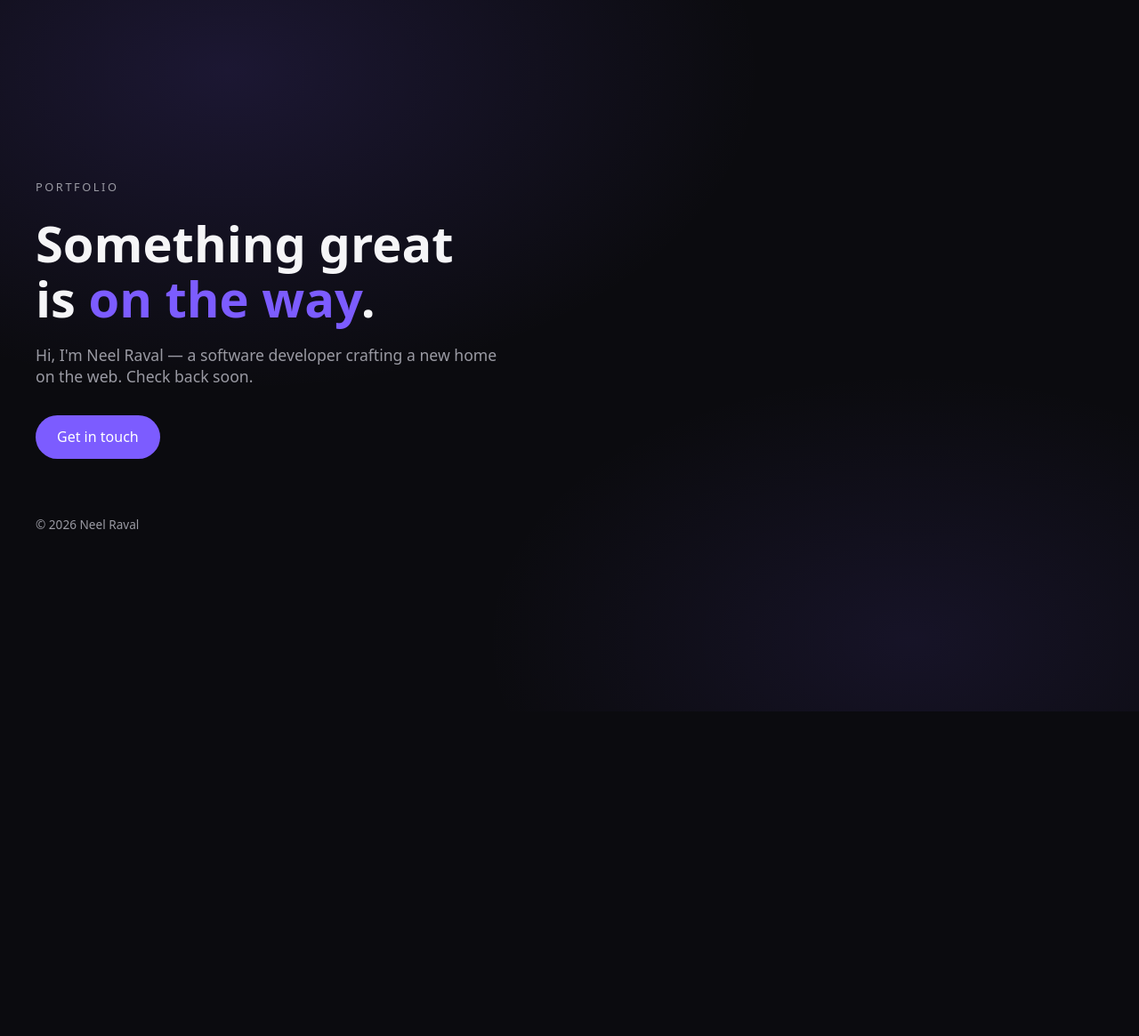
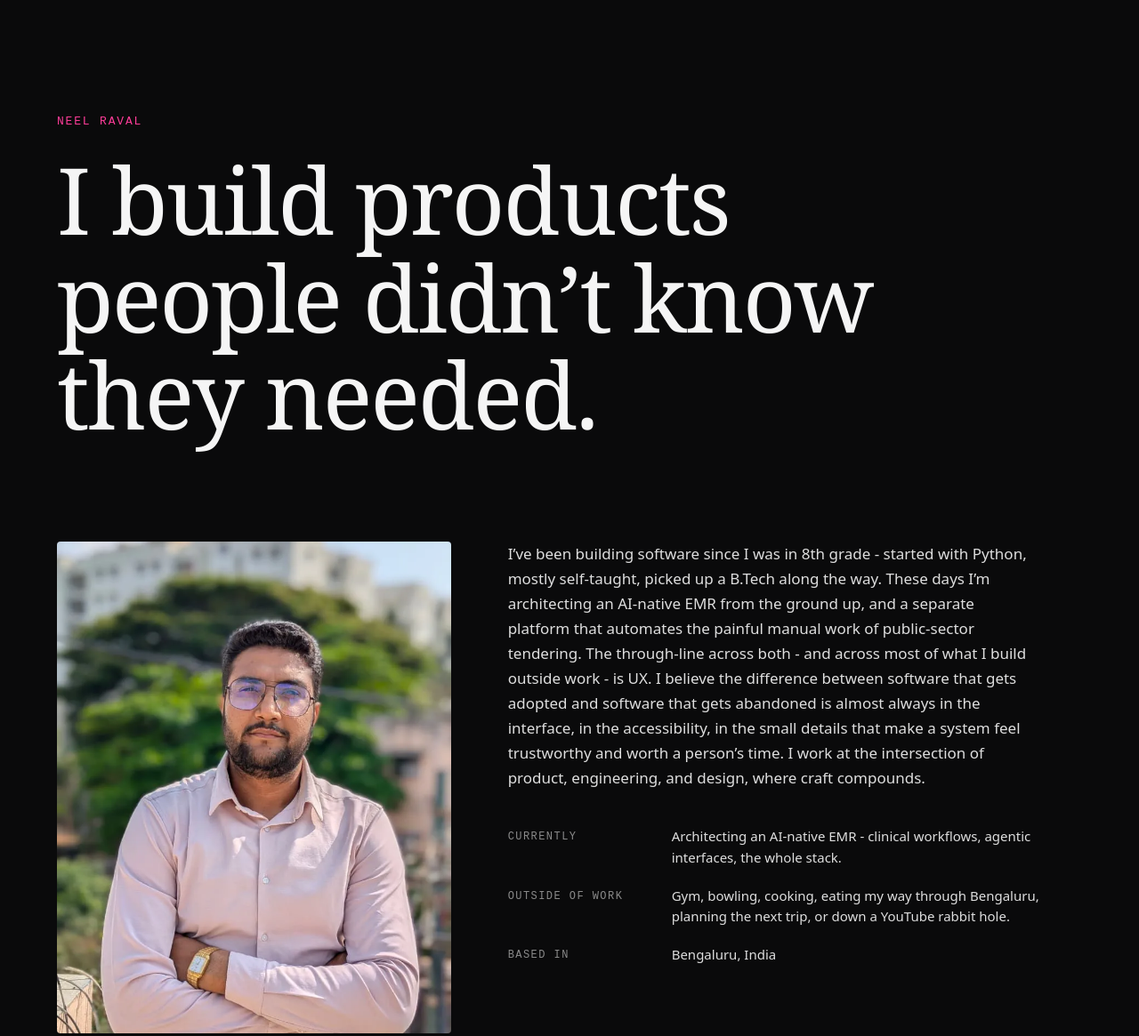
Before and after one commit to neelraval13/neelluu, an Astro site: page / in a window 1280 px wide. Shown: the whole page at 89% size. Before the commit the page ends 800 px from the top, so only its background shows below. Built offline with nearby package versions, Linux system fonts and the light colour scheme; Astro itself is replaced by a stand-in of ours; no server answers.

Commit message:
feat: scaffold portfolio chassis and About section

```diff
--- /dev/null
+++ b/src/components/About.astro
@@ -0,0 +1,93 @@
+---
+const meta = [
+    {
+        label: "Currently",
+        value: "Architecting an AI-native EMR - clinical workflows, agentic interfaces, the whole stack.",
+    },
+    {
+        label: "Outside of work",
+        value: "Gym, bowling, cooking, eating my way through Bengaluru, planning the next trip, or down a YouTube rabbit hole.",
+    },
+    {
+        label: "Based in",
+        value: "Bengaluru, India",
+    },
+];
+---
+
+<section
+    id="about"
+    aria-labelledby="about-heading"
+    class="min-h-dvh px-5 sm:px-6 md:px-10 pt-20 sm:pt-24 md:pt-32 pb-16 md:pb-24 flex items-center"
+>
+    <div class="w-full max-w-6xl mx-auto">
+        {/* Hero block */}
+        <header class="mb-12 sm:mb-16 md:mb-24 lg:mb-28">
+            <p
+                class="font-mono text-xs sm:text-[13px] uppercase tracking-[0.14em] text-accent mb-4 sm:mb-6"
+            >
+                Neel Raval
+            </p>
+            <h1
+                id="about-heading"
+                class="font-display text-display text-foreground m-0 max-w-[16ch]"
+            >
+                I build products people didn&rsquo;t know they needed.
+            </h1>
+        </header>
+
+        {/* Body - photo + bio */}
+        <div
+            class="grid grid-cols-1 md:grid-cols-12 gap-10 sm:gap-12 md:gap-16 items-start"
+        >
+            <figure
+                class="md:col-span-5 m-0 aspect-5/6 sm:aspect-4/5 overflow-hidden rounded-sm bg-subtle"
+            >
+                <img
+                    src="/neel.webp"
+                    alt="Portrait of Neel Raval"
+                    width="480"
+                    height="600"
+                    loading="eager"
+                    decoding="async"
+                    class="w-full h-full object-cover object-[center_22%] block"
+                />
+            </figure>
+
+            <div class="md:col-span-7 flex flex-col gap-8 sm:gap-10">
+                <p
+                    class="font-sans text-base sm:text-[17px] leading-[1.65] text-foreground/90 max-w-[60ch] m-0"
+                >
+                    I&rsquo;ve been building software since I was in 8th grade -
+                    started with Python, mostly self-taught, picked up a B.Tech
+                    along the way. These days I&rsquo;m architecting an
+                    AI-native EMR from the ground up, and a separate platform
+                    that automates the painful manual work of public-sector
+                    tendering. The through-line across both - and across most of
+                    what I build outside work - is UX. I believe the difference
+                    between software that gets adopted and software that gets
+                    abandoned is almost always in the interface, in the
+                    accessibility, in the small details that make a system feel
+                    trustworthy and worth a person&rsquo;s time. I work at the
+                    intersection of product, engineering, and design, where
+                    craft compounds.
+                </p>
+
+                <dl class="flex flex-col gap-5 m-0">
+                    {
+                        meta.map(({ label, value }) => (
+                            <div class="grid grid-cols-1 sm:grid-cols-[9rem_1fr] md:grid-cols-[10rem_1fr] gap-2 sm:gap-6">
+                                <dt class="font-mono text-[11px] sm:text-xs uppercase tracking-[0.12em] text-muted pt-0 sm:pt-1">
+                                    {label}
+                                </dt>
+                                <dd class="font-sans text-sm sm:text-[15px] leading-[1.55] text-foreground/90 m-0">
+                                    {value}
+                                </dd>
+                            </div>
+                        ))
+                    }
+                </dl>
+            </div>
+        </div>
+    </div>
+</section>
--- a/src/components/Lanyard/Lanyard.css
+++ b/src/components/Lanyard/Lanyard.css
@@ -1,4 +1,4 @@
-/* Lanyard component — container styles.
+/* Lanyard component - container styles.
  * The R3F Canvas fills this wrapper; physics and 3D happen inside.
  */
 
--- a/src/layouts/Layout.astro
+++ b/src/layouts/Layout.astro
@@ -1,75 +1,44 @@
 ---
+import "../styles/global.css";
+
 interface Props {
-  title: string;
+    title?: string;
     description?: string;
-  image?: string;
 }
 
 const {
-  title,
-  description = "Portfolio coming soon.",
-  image = "/og.png",
+    title = "Neel Raval",
+    description = "I build products people didn't know they needed.",
 } = Astro.props;
-
-const canonicalURL = new URL(Astro.url.pathname, Astro.site);
-const ogImageURL = new URL(image, Astro.site);
 ---
 
 <!doctype html>
 <html lang="en">
     <head>
         <meta charset="UTF-8" />
-    <meta name="viewport" content="width=device-width, initial-scale=1.0" />
+        <meta name="viewport" content="width=device-width, initial-scale=1" />
+        <meta name="generator" content={Astro.generator} />
+        <title>{title}</title>
         <meta name="description" content={description} />
-    <link rel="canonical" href={canonicalURL} />
-    <link rel="icon" type="image/svg+xml" href="/favicon.svg" />
-    <title>{title}</title>
-
-    <!-- Open Graph -->
-    <meta property="og:type" content="website" />
-    <meta property="og:site_name" content="Neel Raval" />
         <meta property="og:title" content={title} />
         <meta property="og:description" content={description} />
-    <meta property="og:url" content={canonicalURL} />
-    <meta property="og:image" content={ogImageURL} />
-    <meta property="og:image:width" content="1200" />
-    <meta property="og:image:height" content="630" />
-
-    <!-- Twitter -->
+        <meta property="og:type" content="website" />
+        <meta property="og:url" content="https://neelluu.com/" />
         <meta name="twitter:card" content="summary_large_image" />
         <meta name="twitter:title" content={title} />
         <meta name="twitter:description" content={description} />
-    <meta name="twitter:image" content={ogImageURL} />
+        <meta name="theme-color" content="#0a0a0b" />
+        <link rel="icon" type="image/svg+xml" href="/favicon.svg" />
     </head>
     <body>
+        <a
+            href="#content"
+            class="sr-only focus:not-sr-only focus:fixed focus:top-4 focus:left-4 focus:z-50 focus:bg-accent focus:text-accent-foreground focus:px-4 focus:py-2 focus:rounded"
+        >
+            Skip to content
+        </a>
+        <main id="content">
             <slot />
-    <style is:global>
-      :root {
-        --bg: #0b0b0f;
-        --fg: #f5f5f7;
-        --muted: #9a9aa3;
-        --accent: #7c5cff;
-      }
-
-      * {
-        box-sizing: border-box;
-        margin: 0;
-        padding: 0;
-      }
-
-      html,
-      body {
-        height: 100%;
-      }
-
-      body {
-        font-family:
-          ui-sans-serif, system-ui, -apple-system, "Segoe UI", Roboto,
-          sans-serif;
-        background: var(--bg);
-        color: var(--fg);
-        -webkit-font-smoothing: antialiased;
-      }
-    </style>
+        </main>
     </body>
 </html>
--- a/src/pages/index.astro
+++ b/src/pages/index.astro
@@ -1,145 +1,8 @@
 ---
 import Layout from "../layouts/Layout.astro";
-import Lanyard from "../components/Lanyard/index.tsx";
-
-const name = "Neel Raval";
+import About from "../components/About.astro";
 ---
 
-<Layout title={`${name} — Coming Soon`}>
-    <main>
-        <section class="hero">
-            <div class="hero-text">
-                <p class="tag">Portfolio</p>
-                <h1>
-                    Something great is <span class="accent">on the way</span>.
-                </h1>
-                <p class="sub">
-                    Hi, I'm {name} — a software developer crafting a new home on the
-                    web. Check back soon.
-                </p>
-
-                <a class="cta" href="mailto:pnraval2007@gmail.com"
-                    >Get in touch</a
-                >
-
-                <footer>
-                    © {new Date().getFullYear()}
-                    {name}
-                </footer>
-            </div>
-
-            <div class="hero-badge" aria-hidden="true">
-                <Lanyard client:only="react" position={[0, 0, 13]} fov={25} />
-            </div>
-        </section>
-    </main>
-
-    <style>
-        main {
-            min-height: 100dvh;
-            display: grid;
-            place-items: center;
-            padding: 2rem;
-            background:
-                radial-gradient(
-                    1000px 600px at 20% 10%,
-                    rgba(124, 92, 255, 0.15),
-                    transparent 60%
-                ),
-                radial-gradient(
-                    800px 500px at 80% 90%,
-                    rgba(124, 92, 255, 0.1),
-                    transparent 60%
-                );
-        }
-
-        .hero {
-            width: 100%;
-            max-width: 1200px;
-            display: grid;
-            grid-template-columns: 1fr 1fr;
-            gap: 3rem;
-            align-items: center;
-        }
-
-        .hero-text {
-            max-width: 520px;
-        }
-
-        .hero-badge {
-            position: relative;
-            height: 85vh;
-            width: 100%;
-        }
-
-        .tag {
-            text-transform: uppercase;
-            letter-spacing: 0.2em;
-            font-size: 0.8rem;
-            color: var(--muted);
-            margin-bottom: 1.5rem;
-        }
-
-        h1 {
-            font-size: clamp(2rem, 5vw, 3.5rem);
-            line-height: 1.1;
-            font-weight: 700;
-            margin-bottom: 1.25rem;
-        }
-
-        .accent {
-            color: var(--accent);
-        }
-
-        .sub {
-            color: var(--muted);
-            font-size: 1.1rem;
-            margin-bottom: 2rem;
-        }
-
-        .cta {
-            display: inline-block;
-            padding: 0.85rem 1.5rem;
-            border-radius: 999px;
-            background: var(--accent);
-            color: white;
-            text-decoration: none;
-            font-weight: 500;
-            transition:
-                transform 0.15s ease,
-                opacity 0.15s ease;
-        }
-
-        .cta:hover {
-            transform: translateY(-2px);
-            opacity: 0.95;
-        }
-
-        footer {
-            margin-top: 4rem;
-            color: var(--muted);
-            font-size: 0.85rem;
-        }
-
-        /* Stack on narrow viewports — lanyard above the text */
-        @media (max-width: 900px) {
-            .hero {
-                grid-template-columns: 1fr;
-                gap: 1rem;
-            }
-
-            .hero-text {
-                text-align: center;
-                margin: 0 auto;
-            }
-
-            .hero-badge {
-                height: 55vh;
-            }
-
-            footer {
-                margin-top: 2rem;
-            }
-        }
-    </style>
+<Layout>
+    <About />
 </Layout>
--- /dev/null
+++ b/src/styles/global.css
@@ -0,0 +1,62 @@
+@import "tailwindcss";
+
+/* Variable fonts - self-hosted via fontsource */
+@import "@fontsource-variable/newsreader";
+@import "@fontsource-variable/geist";
+@import "@fontsource-variable/geist-mono";
+
+@theme {
+    /* Brand colors */
+    --color-background: #0a0a0b;
+    --color-foreground: #f5f5f5;
+    --color-muted: #8a8a8a;
+    --color-subtle: #16161a;
+    --color-border: #2a2a2c;
+    --color-accent: #ff3d9a;
+    --color-accent-foreground: #0a0a0b;
+
+    /* Typography */
+    --font-display: "Newsreader Variable", "Newsreader", Georgia, serif;
+    --font-sans: "Geist Variable", "Geist", system-ui, sans-serif;
+    --font-mono: "Geist Mono Variable", "Geist Mono", ui-monospace, monospace;
+
+    /* Display headline - scales from 2.25rem on narrow phones to 6.5rem on large displays */
+    --text-display: clamp(2.25rem, 9vw, 6.5rem);
+    --text-display--line-height: 1.05;
+    --text-display--letter-spacing: -0.02em;
+    --text-display--font-weight: 400;
+}
+
+@layer base {
+    :root {
+        color-scheme: dark;
+    }
+
+    html {
+        background: var(--color-background);
+        color: var(--color-foreground);
+        font-family: var(--font-sans);
+        font-feature-settings: "ss01", "cv11";
+        -webkit-font-smoothing: antialiased;
+        -moz-osx-font-smoothing: grayscale;
+    }
+
+    body {
+        margin: 0;
+        min-height: 100dvh;
+    }
+
+    ::selection {
+        background: var(--color-accent);
+        color: var(--color-accent-foreground);
+    }
+
+    @media (prefers-reduced-motion: reduce) {
+        *,
+        *::before,
+        *::after {
+            animation-duration: 0.01ms !important;
+            transition-duration: 0.01ms !important;
+        }
+    }
+}
```
Also changed, not shown: astro.config.mjs (+3 -7 lines), package.json (+8 -3 lines), src/components/Lanyard/index.tsx (+14 -14 lines), src/types.d.ts (+8 -7 lines), pnpm-lock.yaml, public/neel.webp (added), scripts/textures/README.md, 2 other files. Lines whose indentation alone changed are shown as unchanged.
